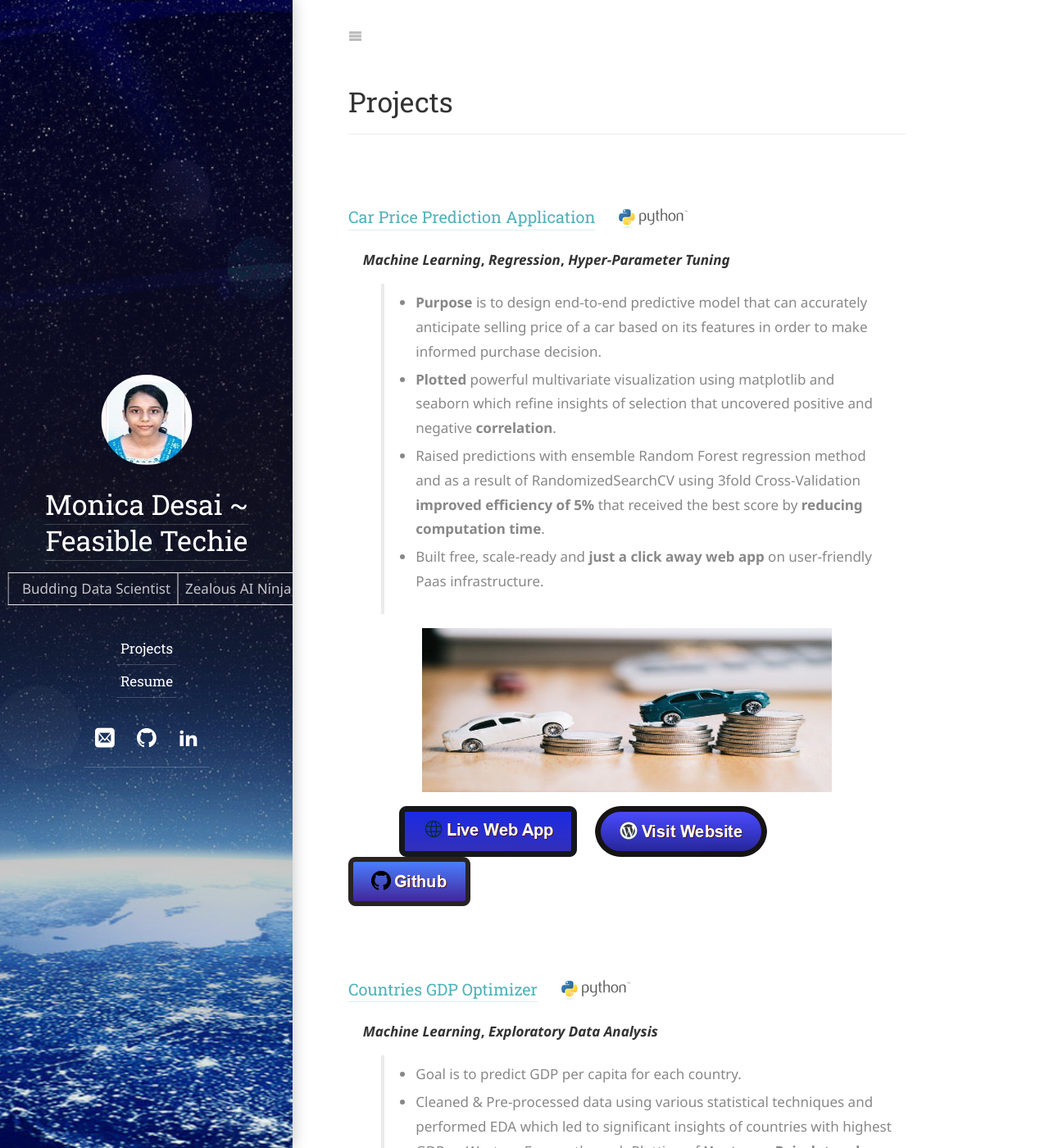
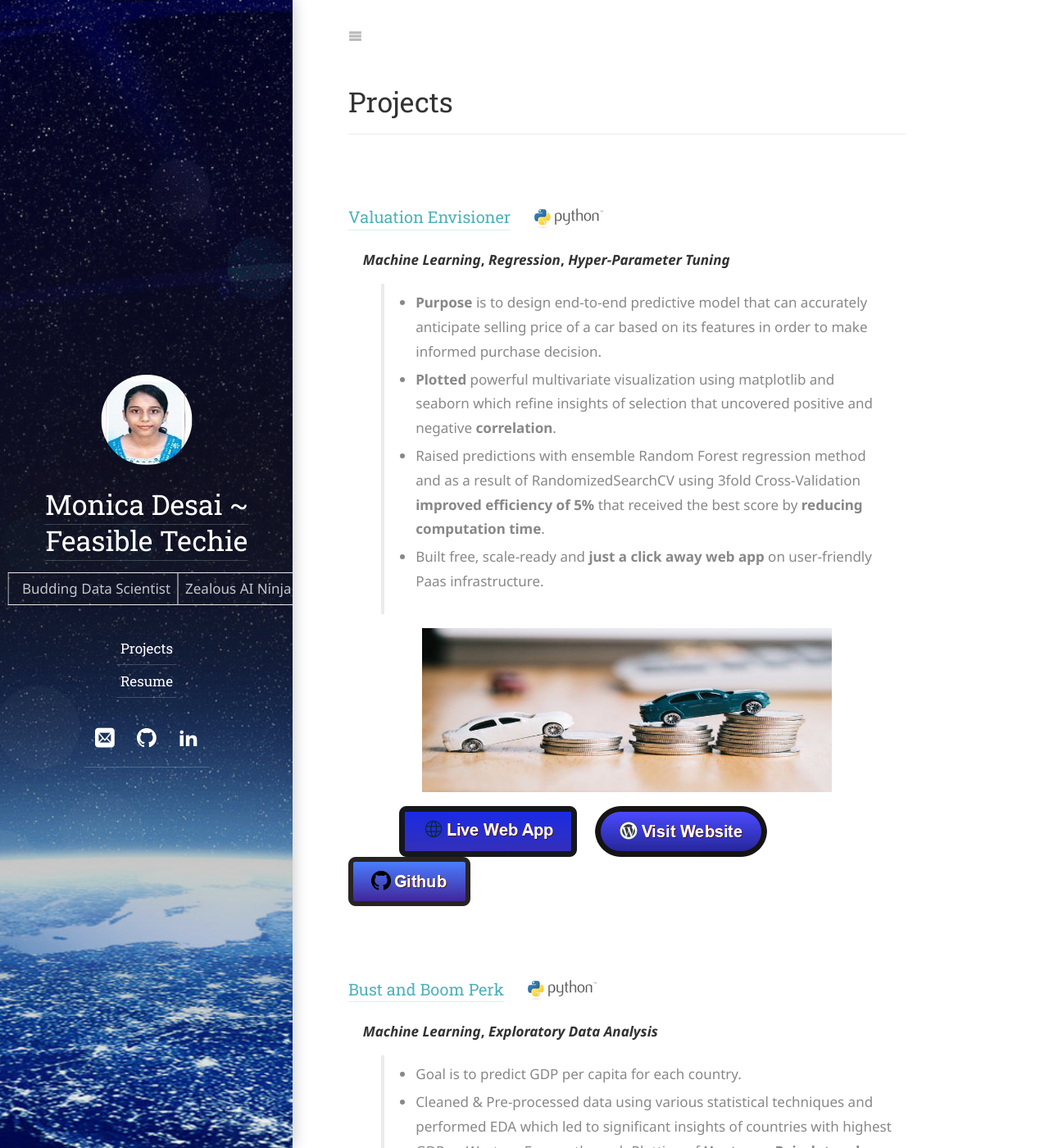
Before and after one commit to monicadesai/monicadesAI-tech.github.io, a Jekyll site: the page built from project/index.md, in a window 1280 px wide and 1400 px high. Shown: the whole window at 82% size. Built offline with Jekyll 4.4.1, drawn with Linux system fonts in a browser that asks for light colours; some web fonts are replaced; our own code applies the rules of GitHub Pages for plain Markdown files; some of the changed text lies outside the part shown.

Commit message:
Update index.md

```diff
--- a/project/index.md
+++ b/project/index.md
@@ -4,7 +4,7 @@
 
 <!-- title -->
 
-### <a href="https://github.com/monicadesAI-tech/Project_65" title="GitHub Repository" target="_blank">Car Price Prediction Application</a> &nbsp; ![image](/assets/icons/rsz_python-logo.png)
+### <a href="https://github.com/monicadesAI-tech/Project_65" title="GitHub Repository" target="_blank">Valuation Envisioner</a> &nbsp; ![image](/assets/icons/rsz_python-logo.png)
 
 <!-- body text -->
 
@@ -21,11 +21,11 @@
 
 &nbsp; &nbsp; &nbsp; &nbsp; &nbsp; &nbsp; &nbsp; <a href="http://mlcarpriceprediction.herokuapp.com/" target="_blank"><img src="button-live-web-app.png" /></a> &nbsp; &nbsp; <a href="carprice.html" target="_blank"><img src="button-website.png" /></a> &nbsp; &nbsp; <a href="https://github.com/monicadesAI-tech/Project_65" target="_blank"><img src="button-github-repo.png" /></a> &nbsp; &nbsp;
 
-<!--- Countries GDP Prediction Application ML project --->
+<!--- Countries GDP Optimizer/Prediction Application ML project --->
 
 <!-- title -->
 
-### <a href="https://github.com/monicadesAI-tech/Project_78" title="Github Repository" target="_blank">Countries GDP Optimizer</a> &nbsp; ![image](/assets/icons/rsz_python-logo.png)
+### <a href="https://github.com/monicadesAI-tech/Project_78" title="Github Repository" target="_blank">Bust and Boom Perk</a> &nbsp; ![image](/assets/icons/rsz_python-logo.png)
 
 <!-- body text -->
 
@@ -42,11 +42,11 @@
 
 &nbsp; &nbsp; &nbsp; &nbsp; &nbsp; &nbsp; &nbsp; <a href="https://mlgdp.herokuapp.com/" target="_blank"><img src="button-live-web-app.png" /></a> &nbsp; &nbsp; <a href="countriesgdp.html" target="_blank"><img src="button-website.png" /></a> &nbsp; &nbsp; <a href="https://github.com/monicadesAI-tech/Project_78" target="_blank"><img src="button-github-repo.png" /></a>
 
-<!--- Flight Price Prediction Application ML project --->
+<!--- Flight Price Estimator/Prediction Application ML project --->
 
 <!-- title -->
 
-### <a href="https://github.com/monicadesAI-tech/Project_72" title="Github Repository" target="_blank">Flight Price Estimator</a> &nbsp; ![image](/assets/icons/rsz_python-logo.png)
+### <a href="https://github.com/monicadesAI-tech/Project_72" title="Github Repository" target="_blank">Customized Airfare API</a> &nbsp; ![image](/assets/icons/rsz_python-logo.png)
 
 <!-- body text -->
 
@@ -63,11 +63,11 @@
 
 &nbsp; &nbsp; &nbsp; &nbsp; &nbsp; &nbsp; &nbsp; <a href="https://mlflightpricepredictionapp.herokuapp.com/" target="_blank"><img src="button-live-web-app.png" /></a> &nbsp; &nbsp; <a href="flightprice.html" target="_blank"><img src="button-website.png" /></a> &nbsp; &nbsp; <a href="https://github.com/monicadesAI-tech/Project_72" target="_blank"><img src="button-github-repo.png" /></a>
 
-<!--- Cricket Score Prediction Application ML project --->
+<!--- Cricket Score Analyzer/Prediction Application ML project --->
 
 <!-- title -->
 
-### <a href="https://github.com/monicadesAI-tech/Project_73" title="Github Repository" target="_blank">Cricket Score Analyzer</a> &nbsp; ![image](/assets/icons/rsz_python-logo.png)
+### <a href="https://github.com/monicadesAI-tech/Project_73" title="Github Repository" target="_blank">S2 - Sports Scrutinizer</a> &nbsp; ![image](/assets/icons/rsz_python-logo.png)
 
 <!-- body text -->
 
@@ -85,11 +85,11 @@
 &nbsp; &nbsp; &nbsp; &nbsp; &nbsp; &nbsp; &nbsp; <a href="http://mlcricketscoreprediction.herokuapp.com/" target="_blank"><img src="button-live-web-app.png" /></a> &nbsp; &nbsp; <a href="cricketipl.html" target="_blank"><img src="button-website.png" /></a> &nbsp; &nbsp; <a href="https://github.com/monicadesAI-tech/Project_73" target="_blank"><img src="button-github-repo.png" /></a>
 
 
-<!--- Salary Prediction Application ML project --->
+<!--- Salary Predictor/Prediction Application ML project --->
 
 <!-- title -->
 
-### <a href="https://github.com/monicadesAI-tech/Project_67" title="Github Repository" target="_blank">Salary Predictor</a> &nbsp; ![image](/assets/icons/rsz_python-logo.png)
+### <a href="https://github.com/monicadesAI-tech/Project_67" title="Github Repository" target="_blank">Ms.Salary Expert</a> &nbsp; ![image](/assets/icons/rsz_python-logo.png)
 
 <!-- body text -->
 
@@ -108,11 +108,11 @@
 
 
 
-<!--- Bank Note Authentication Prediction Application ML project --->
+<!--- Bank Note Authenticator/Authentication Prediction Application ML project --->
 
 <!-- title -->
 
-### <a href="https://github.com/monicadesAI-tech/Project_77" title="Github Repository" target="_blank">Bank Note Authenticator</a> &nbsp; ![image](/assets/icons/rsz_python-logo.png)
+### <a href="https://github.com/monicadesAI-tech/Project_77" title="Github Repository" target="_blank">Wealth Vow</a> &nbsp; ![image](/assets/icons/rsz_python-logo.png)
 
 <!-- body text -->
 
@@ -135,7 +135,7 @@
 
 <!-- title -->
 
-### <a href="https://github.com/monicadesAI-tech/Project_79" title="Github Repository" target="_blank">Business Development Predicton Application</a> &nbsp; ![image](/assets/icons/rsz_python-logo.png)
+### <a href="https://github.com/monicadesAI-tech/Project_79" title="Github Repository" target="_blank">GroBiz</a> &nbsp; ![image](/assets/icons/rsz_python-logo.png)
 
 <!-- body text -->
 
@@ -154,11 +154,11 @@
 
 
 
-<!--- Cotton Disease Detection Application DL project --->
+<!--- Cotton Disease Image Classifier/Detection Application DL project --->
 
 <!-- title -->
 
-### <a href="https://github.com/monicadesAI-tech/Project_74" title="GitHub Repository" target="_blank">Cotton Disease Image Classifier</a> &nbsp; ![image](/assets/icons/rsz_python-logo.png)
+### <a href="https://github.com/monicadesAI-tech/Project_74" title="GitHub Repository" target="_blank">Smart Farming</a> &nbsp; ![image](/assets/icons/rsz_python-logo.png)
 
 <!-- body text -->
 
@@ -201,11 +201,11 @@
 
 
 
-<!--- Car Brand Image Detection Application DL project --->
+<!--- Car Brand Image Un-masker/Detection Application DL project --->
 
 <!-- title -->
 
-### <a href="https://github.com/monicadesAI-tech/Project_66" title="GitHub Repository" target="_blank">Car Brand Image Un-masker</a> &nbsp;
+### <a href="https://github.com/monicadesAI-tech/Project_66" title="GitHub Repository" target="_blank">Hall-mark Un-masker</a> &nbsp;
 ![image](/assets/icons/rsz_python-logo.png)
 
 <!-- body text -->
@@ -229,7 +229,7 @@
 
 <!-- title -->
 
-### <a href="https://github.com/monicadesAI-tech/Project_10" title="GitHub Repository" target="_blank">Solid-Waste Identifier</a> &nbsp; ![image](/assets/icons/rsz_python-logo.png)
+### <a href="https://github.com/monicadesAI-tech/Project_10" title="GitHub Repository" target="_blank">Superfluous Radar</a> &nbsp; ![image](/assets/icons/rsz_python-logo.png)
 
 <!-- body text -->
 
```
